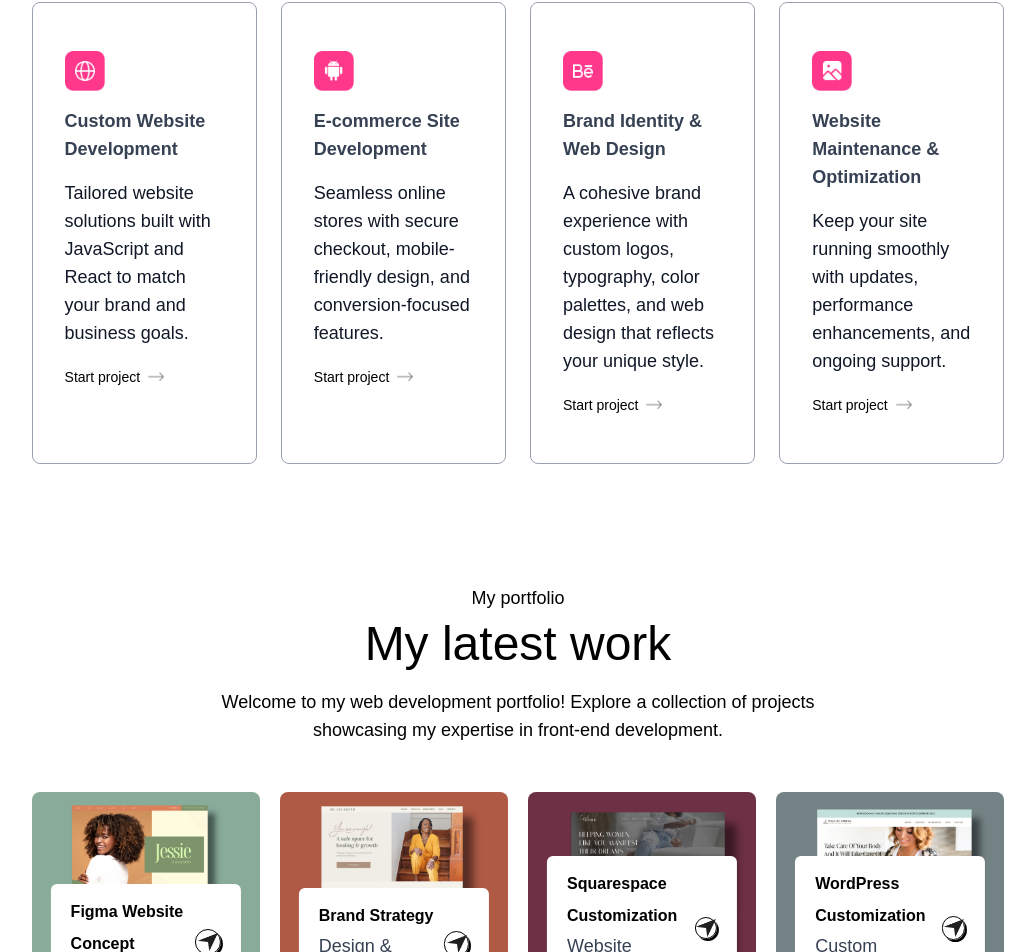
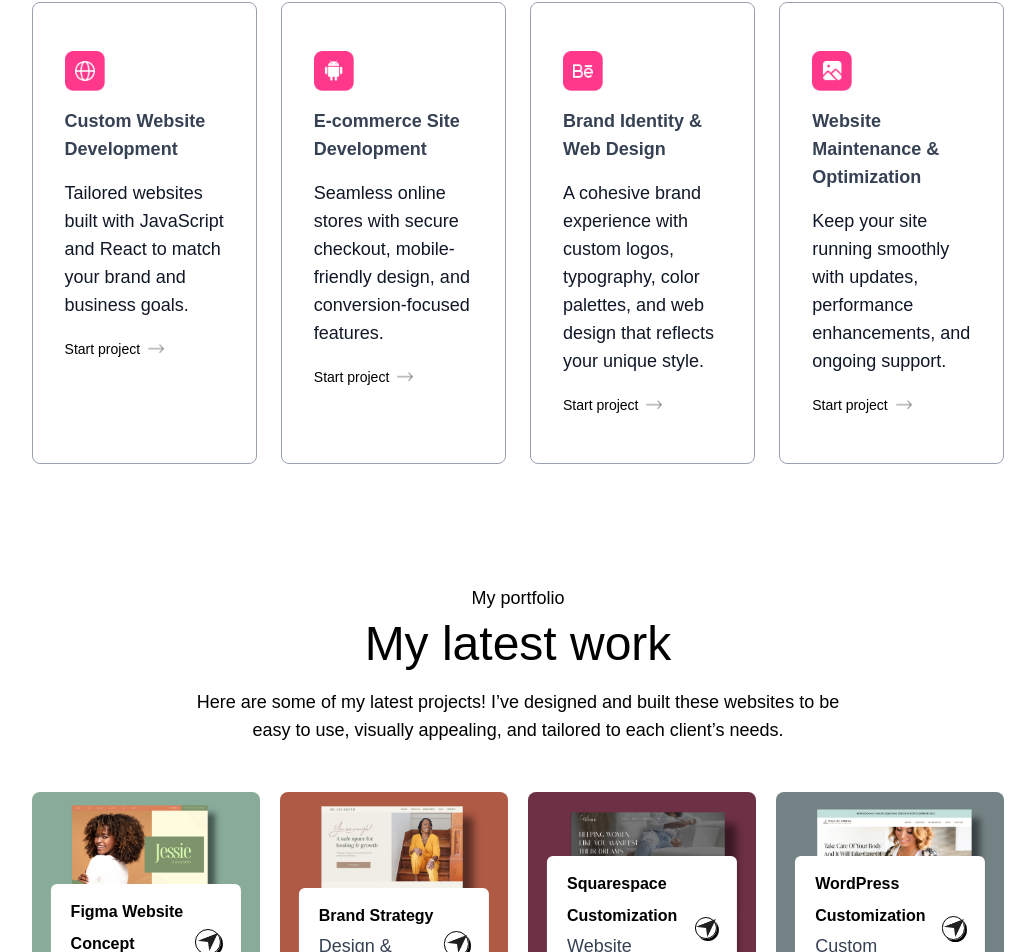
Before and after one commit to LaTrishaGomer/latrisha-gomer, a Next.js app: page / in a window 1280 px wide. Shown: the part 1927-2879 px from the top of the page, without its empty margins (122-1157 px from the left). Built offline with nearby package versions, Linux system fonts and the light colour scheme; a web font is replaced by a local one.

Commit message:
update copy

```diff
--- a/app/components/Work.jsx
+++ b/app/components/Work.jsx
@@ -8,7 +8,7 @@ const Work = () => {
       <h4 className='text-center mb-2 text-lg font-ovo'>My portfolio</h4>
       <h2 className='text-center text-5xl font-ovo'>My latest work</h2>
 
-      <p className='text-center max-w-2xl mx-auto mt-5 mb-12 font-ovo'>Welcome to my web development portfolio! Explore a collection of projects showcasing my expertise in front-end development.</p>
+      <p className='text-center max-w-2xl mx-auto mt-5 mb-12 font-ovo'>Here are some of my latest projects! I’ve designed and built these websites to be easy to use, visually appealing, and tailored to each client’s needs.</p>
 
     <div className='grid grid-cols-auto my-10 gap-5'>
         {workData.map ((project, index) =>(
--- a/assets/assets.js
+++ b/assets/assets.js
@@ -102,7 +102,7 @@ export const workData = [
 ]
 
 export const serviceData = [
-    { icon: assets.web_icon, title: 'Custom Website Development', description: 'Tailored website solutions built with JavaScript and React to match your brand and business goals.', link: '' },
+    { icon: assets.web_icon, title: 'Custom Website Development', description: 'Tailored websites built with JavaScript and React to match your brand and business goals.', link: '' },
     { icon: assets.mobile_icon, title: 'E-commerce Site Development', description: 'Seamless online stores with secure checkout, mobile-friendly design, and conversion-focused features.', link: '' },
     { icon: assets.ui_icon, title: 'Brand Identity & Web Design', description: 'A cohesive brand experience with custom logos, typography, color palettes, and web design that reflects your unique style.', link: '' },
     { icon: assets.graphics_icon, title: 'Website Maintenance & Optimization', description: 'Keep your site running smoothly with updates, performance enhancements, and ongoing support.', link: '' },
```
